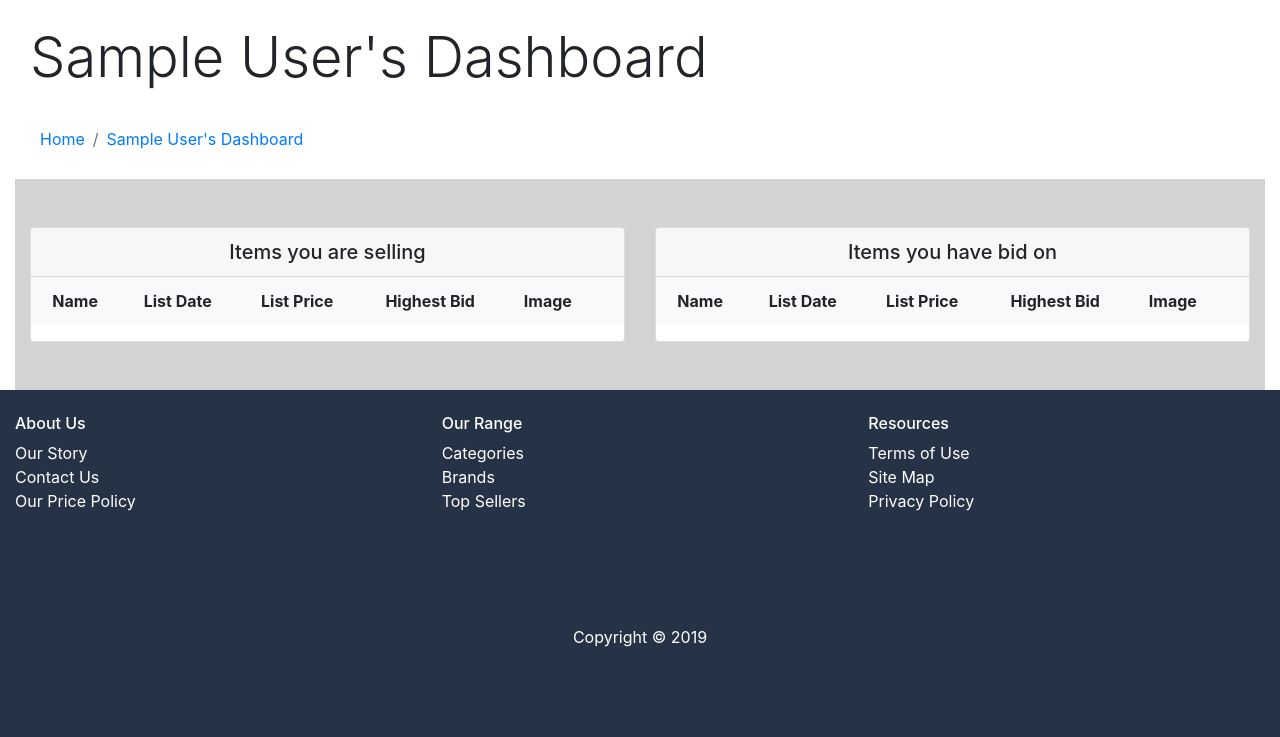
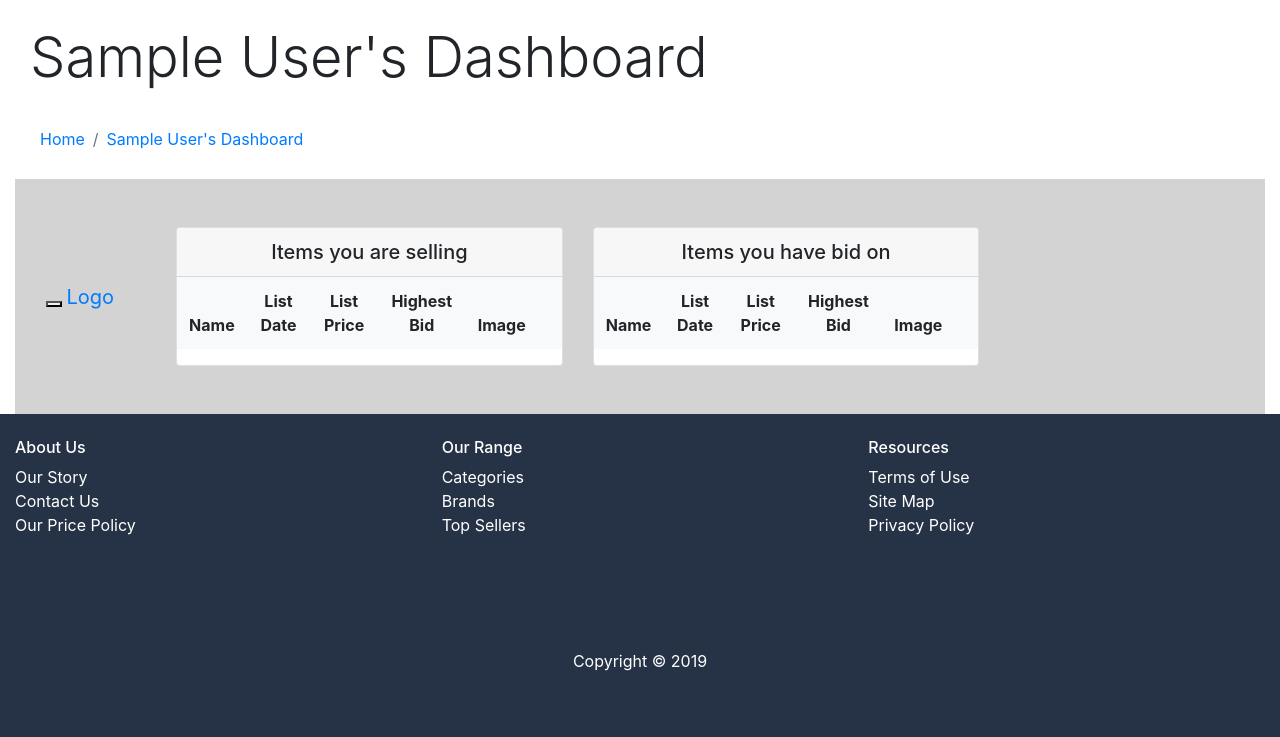
Before and after one commit to dcwilli/dustygarage, a Flask app: page /tools/userdash/1 in a window 1280 px wide. Shown: the part 96-833 px from the top of the page. Before the commit the page ends 743 px from the top, so only its background shows below. Run offline with Flask 2, Linux system fonts and the light colour scheme; the visitor is signed in with stand-in values (Sample User, id 1); data comes from the database, SQL or seed files in the repository; data that the repository does not hold is empty; some libraries are stand-ins or nearby versions.

Commit message:
add sidebar

```diff
--- a/marketplace/templates/tools/userdash.html
+++ b/marketplace/templates/tools/userdash.html
@@ -44,8 +44,27 @@
         <section class="container-fluid text-center " id="services ">
 
             <div class="row py-5 " style="background: lightgrey ">
-
-                <article class="col-sm-6 " id="browse ">
+                <nav class="navbar navbar-inverse visible-xs">
+                    <div class="container-fluid">
+                        <div class="navbar-header">
+                            <button type="button" class="navbar-toggle" data-toggle="collapse" data-target="#myNavbar">
+                                <span class="icon-bar"></span>
+                                <span class="icon-bar"></span>
+                                <span class="icon-bar"></span>
+                            </button>
+                            <a class="navbar-brand" href="#">Logo</a>
+                        </div>
+                        <div class="collapse navbar-collapse" id="myNavbar">
+                            <ul class="nav navbar-nav">
+                                <li class="active"><a href="#">Dashboard</a></li>
+                                <li><a href="#">Age</a></li>
+                                <li><a href="#">Gender</a></li>
+                                <li><a href="#">Geo</a></li>
+                            </ul>
+                        </div>
+                    </div>
+                </nav>
+                <article class="col-sm-4 " id="browse ">
 
                     <div class="card">
                         <h5 class="card-header">Items you are selling</h5>
@@ -97,7 +116,7 @@
 
                 </article>
 
-                <article class="col-sm-6 " id="sell ">
+                <article class="col-sm-4 " id="sell ">
 
                     <div class="card">
                         <h5 class="card-header">Items you have bid on</h5>
```
